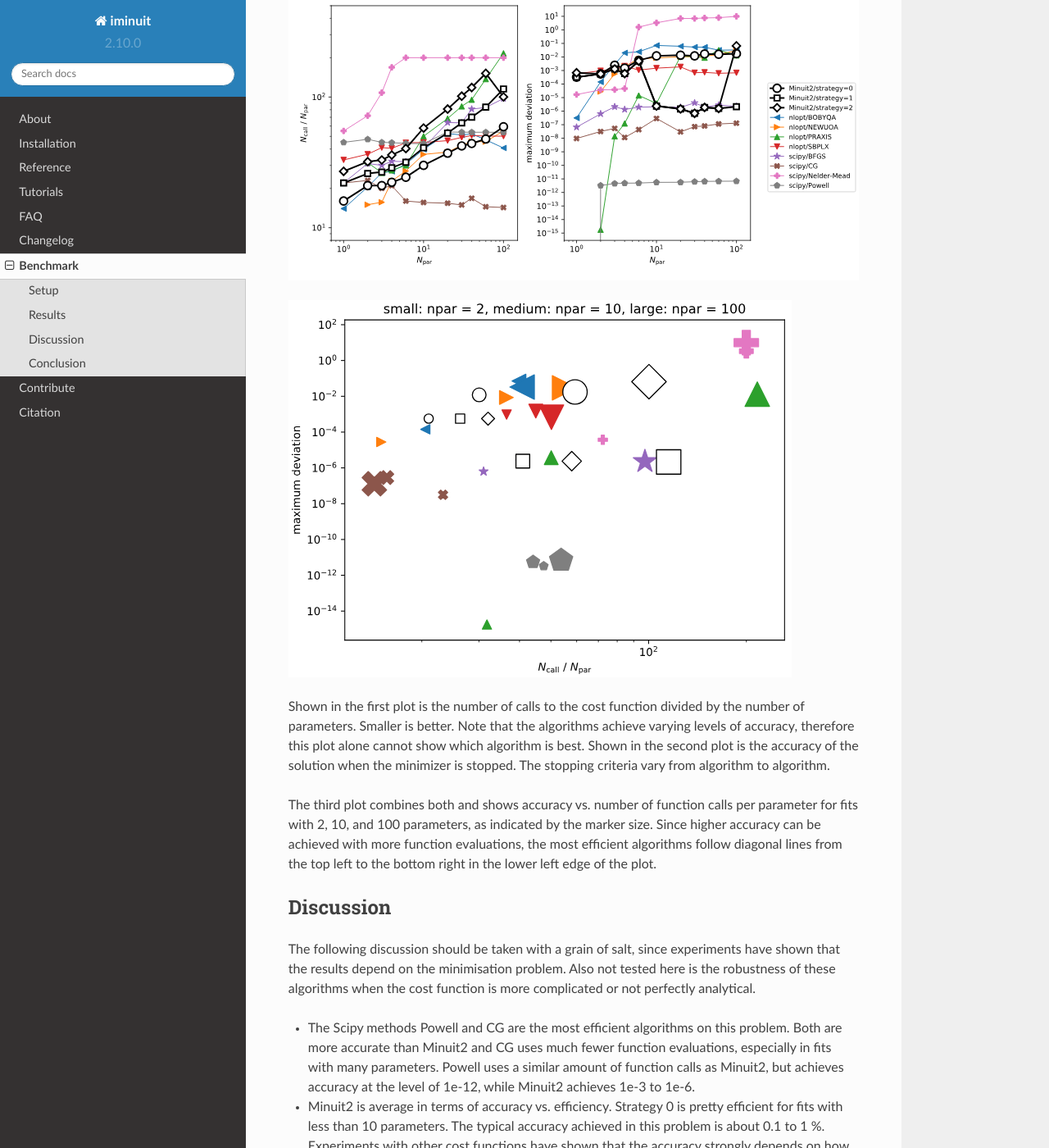
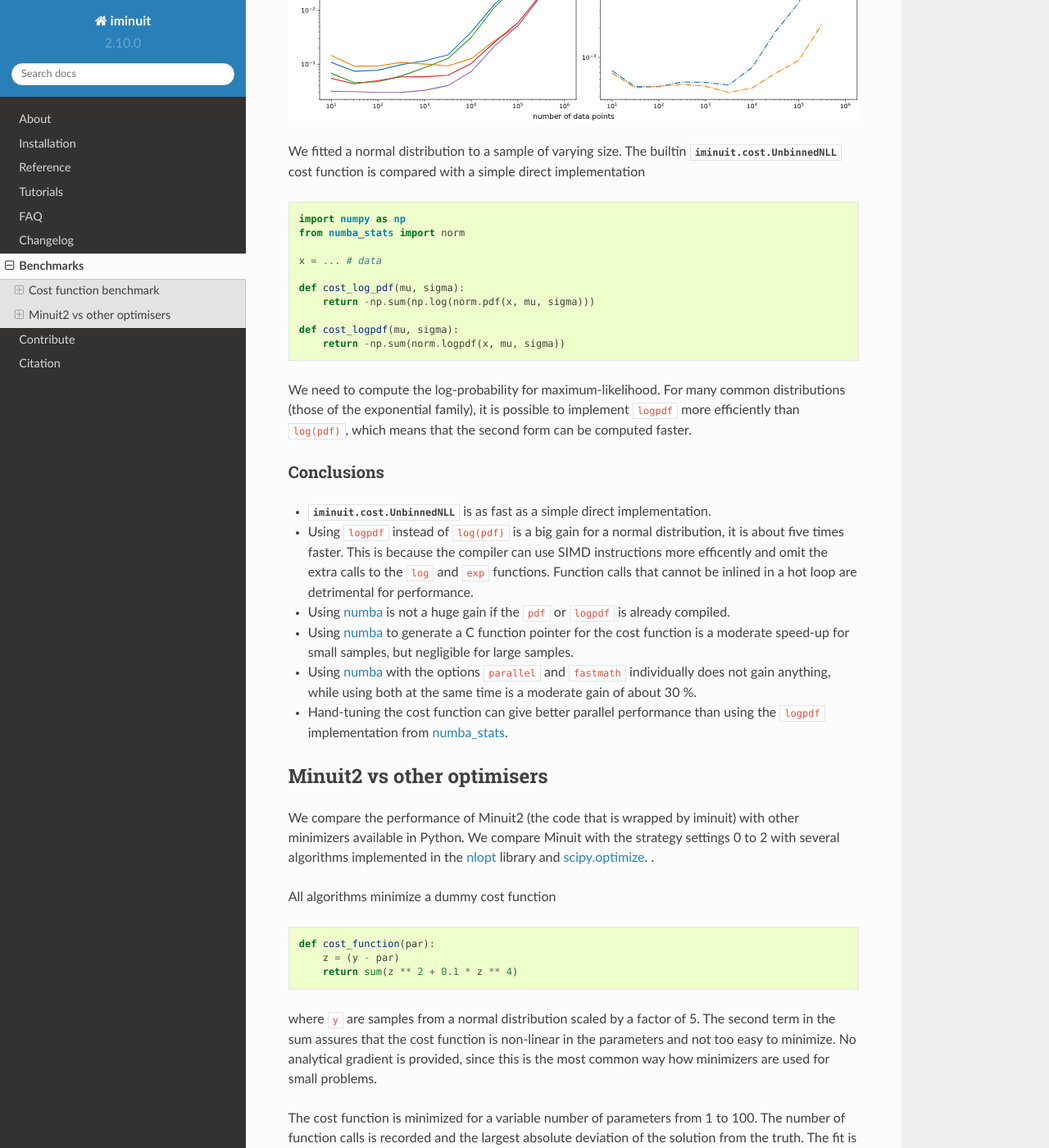
Before and after one commit to scikit-hep/iminuit, a Sphinx documentation site: the page built from doc/benchmark.rst, in a window 1280 px wide and 1400 px high, scrolled down 908 px. Shown: the whole window at 82% size. Built offline with Sphinx 7.4.7 and the Read the Docs theme 2.0.0, drawn with Linux system fonts in a browser that asks for light colours; some of the changed text lies outside the part shown.

Commit message:
include cost benchmark

```diff
--- a/doc/benchmark.rst
+++ b/doc/benchmark.rst
@@ -1,14 +1,58 @@
 .. include:: bibliography.txt
 
-.. _benchmark:
+Benchmarks
+==========
 
-Benchmark
-=========
+Cost function benchmark
+-----------------------
+
+iminuit comes with a couple of builtin cost functions, but also makes it easy for users to implement their own. One motivation to use your own cost function is to get the best possible performance. If your fit takes more than a minute (possible if you do an unbinned fit on a large sample or if you have a model with many parameters), you may be looking for more performance.
+
+Easy steps to make a fit faster
+^^^^^^^^^^^^^^^^^^^^^^^^^^^^^^^
+These steps require little effort in terms of changing your code and should be tried first.
+
+- If you have a large sample, use a binned fit instead of an unbinned fit.
+- Use a faster implementation of the probability density, e.g. from `numba_stats`_.
+- For an unbinned fit, use the ``logpdf`` instead of the ``pdf``, if possible.
+- Use `numba`_ to compile the cost function; perhaps with options `parallel=True` and `fastmath=True` to parallelize computation (but see benchmark results).
+
+Benchmark of unbinned maximum-likelihood fit
+^^^^^^^^^^^^^^^^^^^^^^^^^^^^^^^^^^^^^^^^^^^^
+
+.. image:: _static/cost_bench.svg
+
+We fitted a normal distribution to a sample of varying size. The builtin :class:`iminuit.cost.UnbinnedNLL` cost function is compared with a simple direct implementation
+
+.. code-block:: python
+
+    import numpy as np
+    from numba_stats import norm
+
+    x = ... # data
+
+    def cost_log_pdf(mu, sigma):
+        return -np.sum(np.log(norm.pdf(x, mu, sigma)))
+
+    def cost_logpdf(mu, sigma):
+        return -np.sum(norm.logpdf(x, mu, sigma))
+
+We need to compute the log-probability for maximum-likelihood. For many common distributions (those of the exponential family), it is possible to implement ``logpdf`` more efficiently than ``log(pdf)``, which means that the second form can be computed faster.
+
+Conclusions
+^^^^^^^^^^^
+
+- :class:`iminuit.cost.UnbinnedNLL` is as fast as a simple direct implementation.
+- Using ``logpdf`` instead of ``log(pdf)`` is a big gain for a normal distribution, it is about five times faster. This is because the compiler can use SIMD instructions more efficently and omit the extra calls to the ``log`` and ``exp`` functions. Function calls that cannot be inlined in a hot loop are detrimental for performance.
+- Using `numba`_ is not a huge gain if the ``pdf`` or ``logpdf`` is already compiled.
+- Using `numba`_ to generate a C function pointer for the cost function is a moderate speed-up for small samples, but negligible for large samples.
+- Using `numba`_ with the options ``parallel`` and ``fastmath`` individually does not gain anything, while using both at the same time is a moderate gain of about 30 %.
+- Hand-tuning the cost function can give better parallel performance than using the ``logpdf`` implementation from `numba_stats`_.
+
+Minuit2 vs other optimisers
+---------------------------
 
 We compare the performance of Minuit2 (the code that is wrapped by iminuit) with other minimizers available in Python. We compare Minuit with the strategy settings 0 to 2 with several algorithms implemented in the `nlopt`_ library and `scipy.optimize`_. .
-
-Setup
------
 
 All algorithms minimize a dummy cost function
 
@@ -24,9 +68,6 @@ The cost function is minimized for a variable number of parameters from 1 to 100
 
 The scipy algorithms are run with default settings. For nlopt, a stopping criterion must be selected. We stop when the absolute variation in the parameters is becomes less than 1e-3.
 
-Results
--------
-
 The results are shown in the following three plots. The best algorithms require the fewest function calls to achieve the highest accuracy.
 
 .. image:: _static/bench.svg
@@ -38,21 +79,16 @@ Shown in the first plot is the number of calls to the cost function divided by t
 The third plot combines both and shows accuracy vs. number of function calls per parameter for fits with 2, 10, and 100 parameters, as indicated by the marker size. Since higher accuracy can be achieved with more function evaluations, the most efficient algorithms follow diagonal lines from the top left to the bottom right in the lower left edge of the plot.
 
 Discussion
-----------
+^^^^^^^^^^
 
 The following discussion should be taken with a grain of salt, since experiments have shown that the results depend on the minimisation problem. Also not tested here is the robustness of these algorithms when the cost function is more complicated or not perfectly analytical.
 
-* The Scipy methods Powell and CG are the most efficient algorithms on this problem. Both are more accurate than Minuit2 and CG uses much fewer function evaluations, especially in fits with many parameters. Powell uses a similar amount of function calls as Minuit2, but achieves accuracy at the level of 1e-12, while Minuit2 achieves 1e-3 to 1e-6.
+* Minuit2 is average in terms of accuracy vs. efficiency. Strategy 0 is pretty efficient for fits with less than 10 parameters. The typical accuracy achieved in this problem is about 0.1 to 1 %. Experiments with other cost functions have shown that the accuracy strongly depends on how parabolic the function is near the minimum. Minuit2 seems to stop earlier when the function is not parabolic, achieving lower accuracy.
 
-* Minuit2 is average in terms of accuracy vs. efficiency. Strategy 0 is pretty efficient for fits with less than 10 parameters. The typical accuracy achieved in this problem is about 0.1 to 1 %. Experiments with other cost functions have shown that the accuracy strongly depends on how parabolic the function is near the minimum. Minuit2 seems to stop earlier when the function is not parabolic, achieving lower accuracy.
+* The scipy methods Powell and CG are the most efficient algorithms on this problem. Both are more accurate than Minuit2 and CG uses much fewer function evaluations, especially in fits with many parameters. Powell uses a similar amount of function calls as Minuit2, but achieves accuracy at the level of 1e-12, while Minuit2 achieves 1e-3 to 1e-6.
 
 * An algorithm with a constant curve in the first plot has a computation time which scales linearly in the number of parameters. This is the case for the Powell and CG methods, but Minuit2 and others that compute an approximation to the Hesse matrix scale quadratically.
 
 * The Nelder-Mead algorithm shows very bad performance with weird features. It should not be used. On the other hand, the SBPLX algorithm does fairly well although it is a variant of the same idea.
 
-Conclusion
-----------
-
-Minuit2 (and therefore iminuit) is a good allrounder. It is not outstanding in terms of convergence rate or accuracy, but not bad either. Using strategy 0 seem safe to use: it speeds up the convergence without reducing the accuracy of the result.
-
-When an application requires minimising the same cost function with different data over and over so that a fast convergence rate is critical, it can be useful to try other minimisers to in addition to iminuit.
+In summary, Minuit2 (and therefore iminuit) is a good allrounder, but it is not outstanding in terms of convergence rate or accuracy. Using strategy 0 seem safe to use: it speeds up the convergence without reducing the accuracy of the result. If fast convergence is critical, it can be useful to try others minimisers. The scipy minimisers are accessible through :meth:`iminuit.Minuit.scipy`.
--- a/doc/bibliography.txt
+++ b/doc/bibliography.txt
@@ -1,6 +1,7 @@
 .. _scipy: https://www.scipy.org/
 .. _scipy.optimize: https://docs.scipy.org/doc/scipy/reference/tutorial/optimize.html
 .. _numba: https://numba.pydata.org
+.. _numba_stats: https://github.com/HDembinski/numba-stats
 .. _jax: https://jax.readthedocs.io
 .. _nlopt: https://nlopt.readthedocs.io/en/latest
 .. _pyhf: https://github.com/diana-hep/pyhf
```
Also changed, not shown: doc/_static/cost_bench.svg (added), 4 other files.
